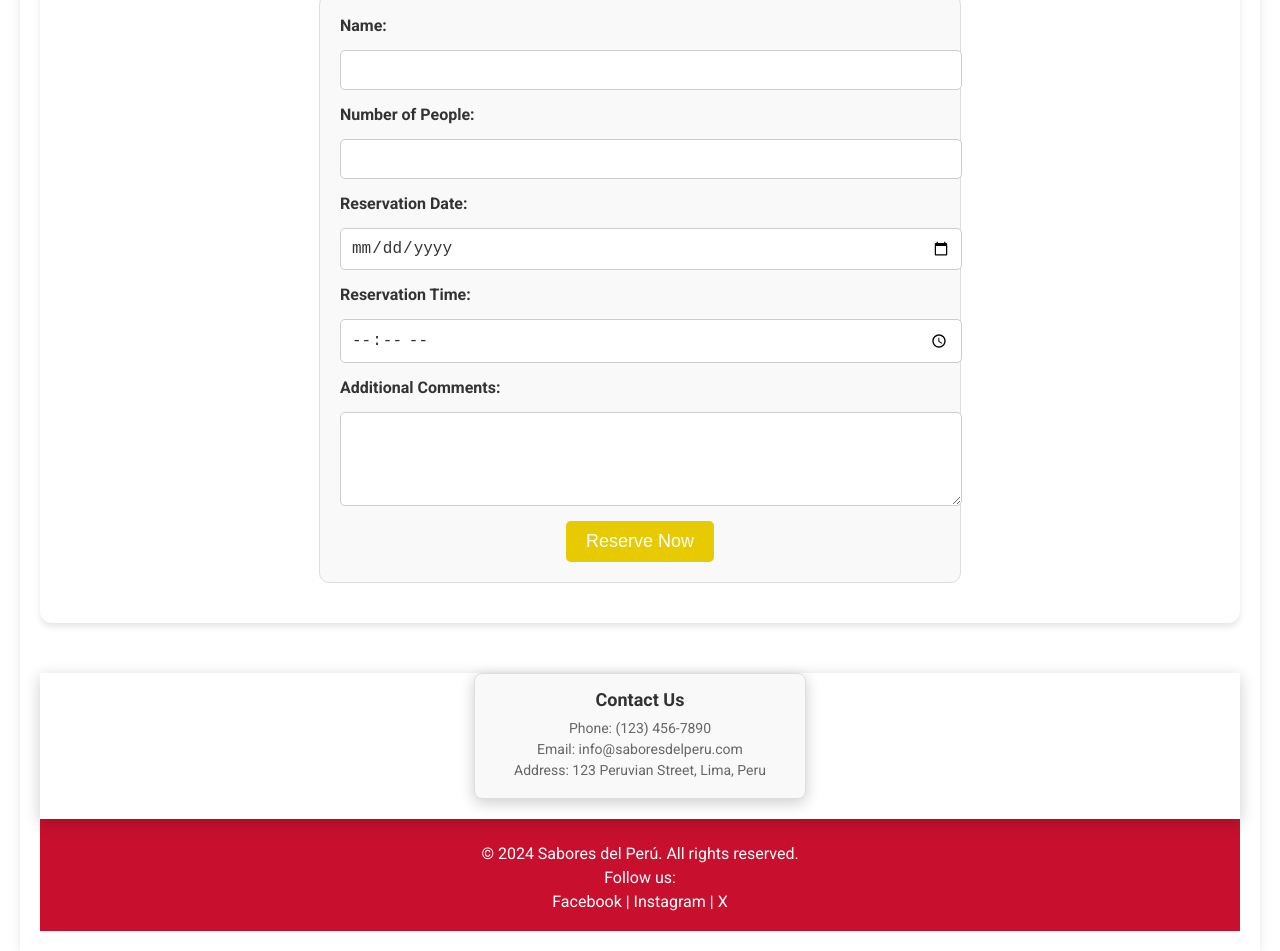
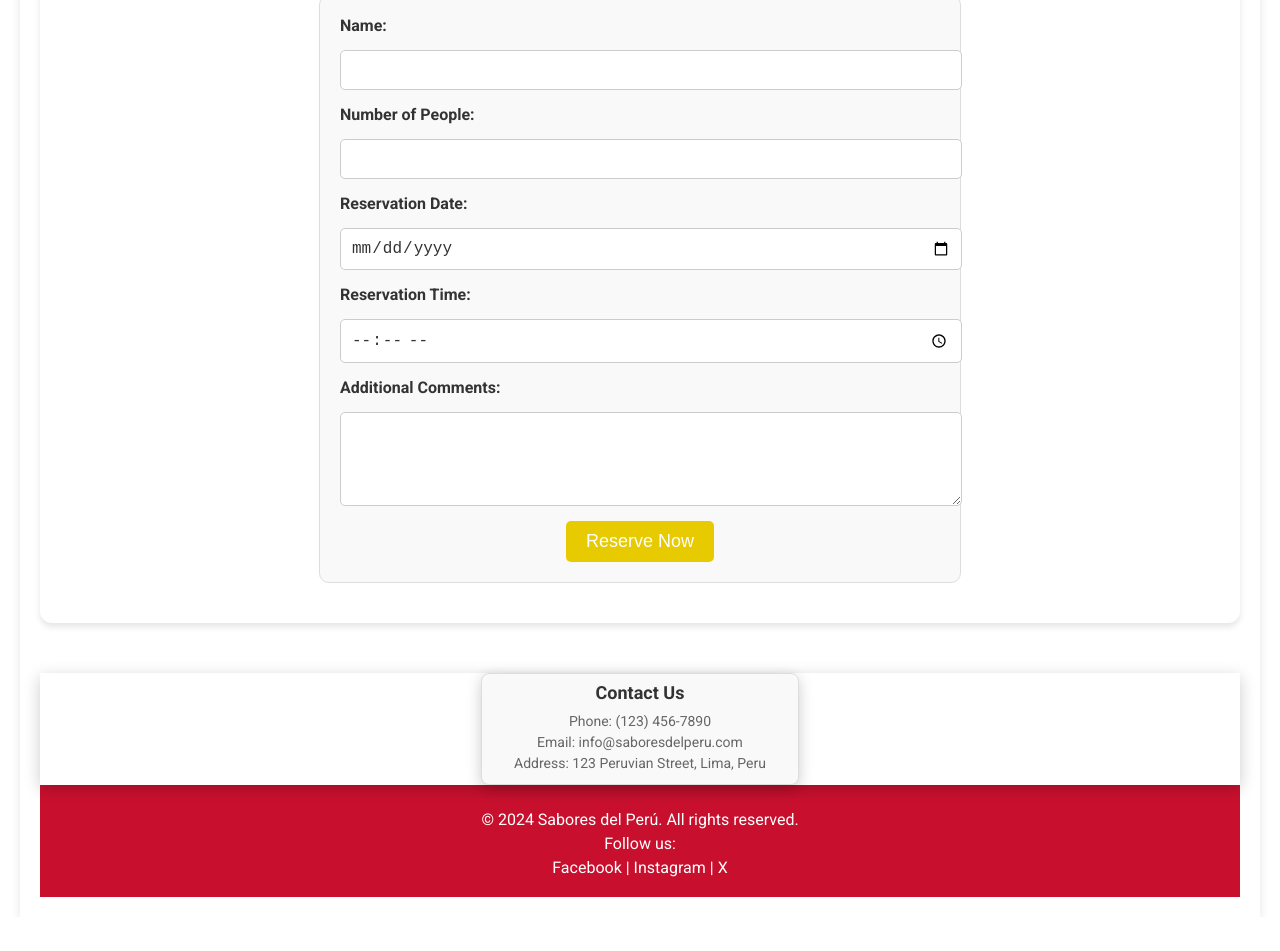
Before and after one commit to ggosdinski/myProject, a plain HTML site: page reservations.html in a window 1280 px wide. Shown: the part 319-1270 px from the top of the page. After the commit the page ends 1236 px from the top, so only its background shows below. Drawn offline with Linux system fonts and the light colour scheme.

Commit message:
mejora en tarjeta de contacto

```diff
--- a/styles/style.css
+++ b/styles/style.css
@@ -409,10 +409,9 @@ footer {
     background-color: #f9f9f9;
     border: 1px solid #ddd;
     border-radius: 8px;
-    padding: 15px;
+    padding: 8px;
     text-align: center;
     width: 300px;
-    margin-bottom: 20px;
     box-shadow: 0 4px 6px rgba(0, 0, 0, 0.1);
 }
 
```
